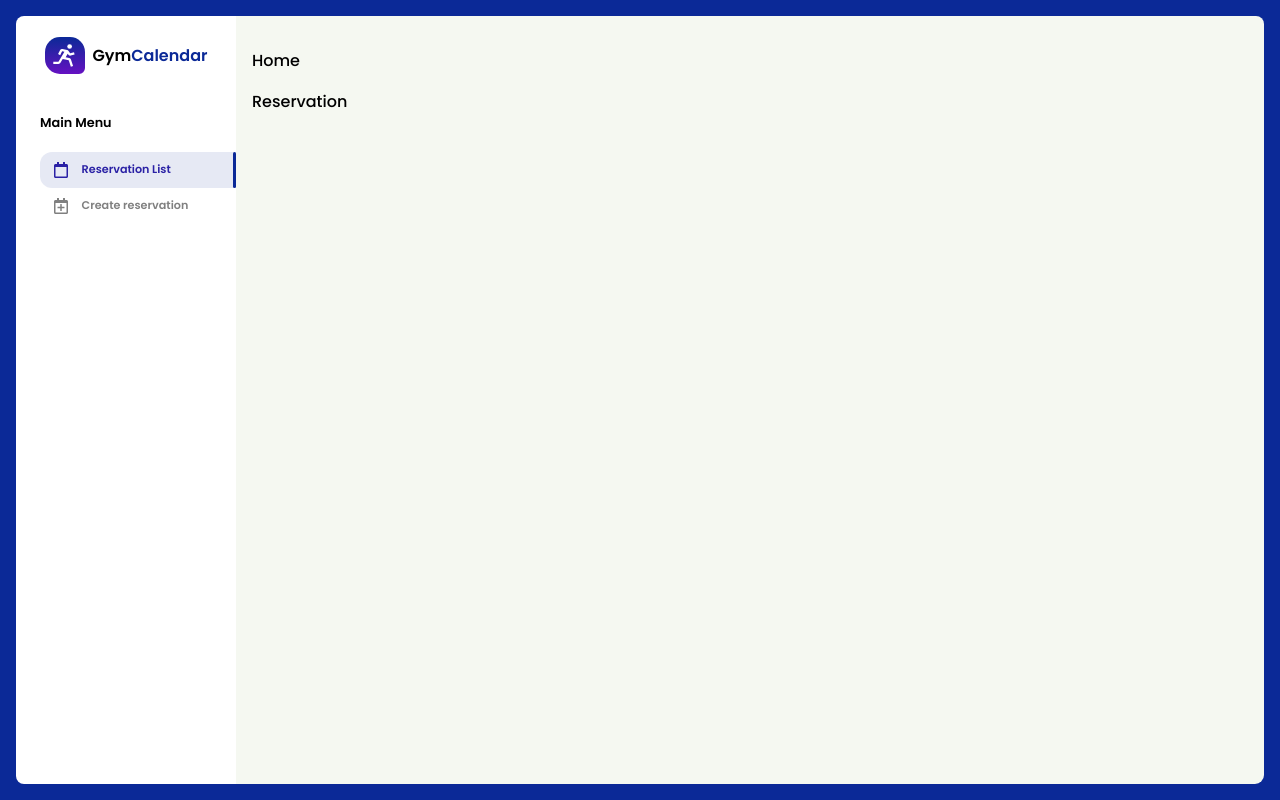
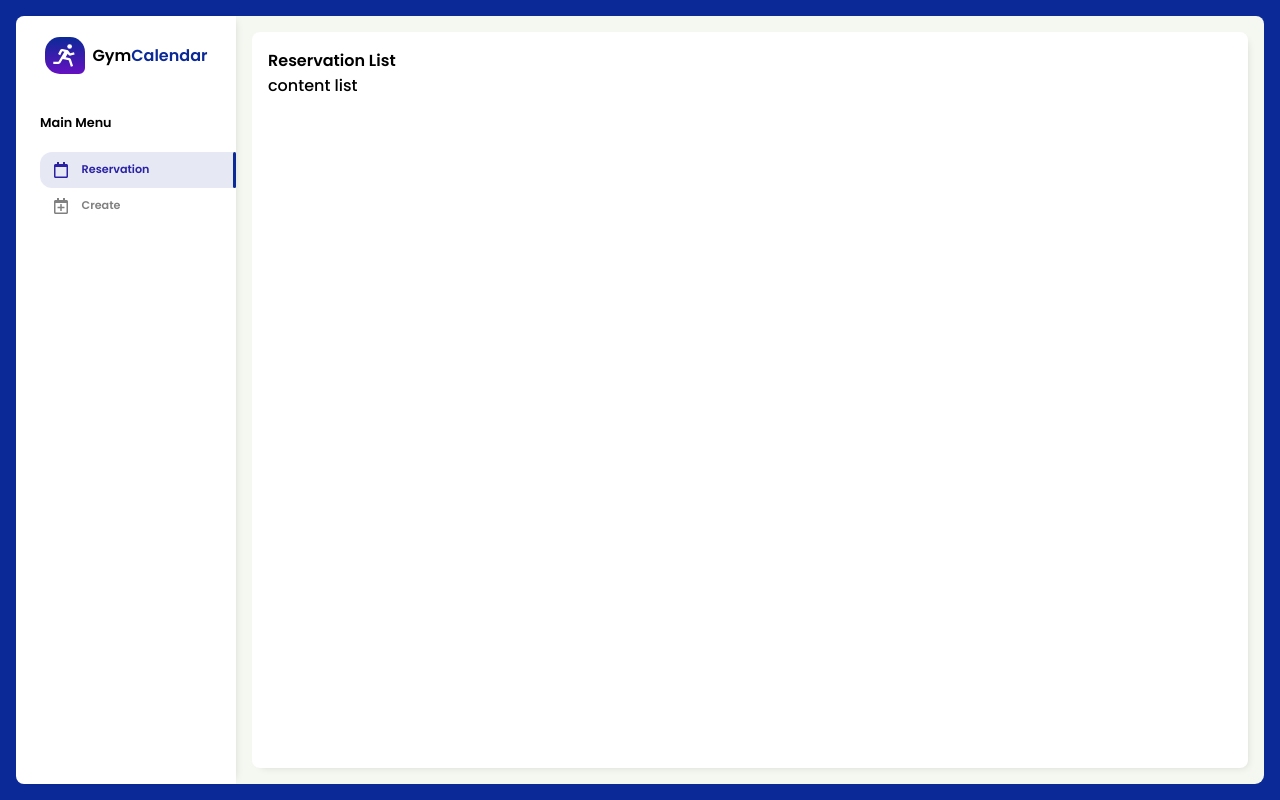
Before and after one commit to johanmeci/gym-reservation, a React (Vite) app: page / in a window 1280 px wide. Built offline with nearby package versions, Linux system fonts and the light colour scheme.

Commit message:
Update styles components

```diff
--- a/src/components/Calendar.jsx
+++ b/src/components/Calendar.jsx
@@ -2,7 +2,7 @@ import React from "react";
 
 const Calendar = () => {
   return (
-    <p>Calendar</p>
+    <p>form calendar</p>
   );
 }
 
--- a/src/components/Reservation.jsx
+++ b/src/components/Reservation.jsx
@@ -2,7 +2,7 @@ import React from "react";
 
 const Reservation = () => {
   return (
-    <p>Reservation</p>
+    <p>content list</p>
   );
 }
 
--- a/src/components/Sidebar.jsx
+++ b/src/components/Sidebar.jsx
@@ -13,8 +13,8 @@ const Sidebar = () => {
         <span className="logoName">Gym<span className="txtLogo">Calendar</span></span>
       </div>
       <p className="navbarTitle">Main Menu</p>
-      <NavLink className={(navData) => "linkMenu " + (navData.isActive ? "active" : "")} to="/"><FaRegCalendar/> Reservation List</NavLink>
-      <NavLink className={(navData) => "linkMenu " + (navData.isActive ? "active" : "")} to="/create"><FaRegCalendarPlus/> Create reservation</NavLink>
+      <NavLink className={(navData) => "linkMenu " + (navData.isActive ? "active" : "")} to="/"><FaRegCalendar/> Reservation</NavLink>
+      <NavLink className={(navData) => "linkMenu " + (navData.isActive ? "active" : "")} to="/create"><FaRegCalendarPlus/> Create</NavLink>
     </Navbar>
   );
 }
--- a/src/pages/Home.jsx
+++ b/src/pages/Home.jsx
@@ -1,13 +1,15 @@
 import React from "react";
 import Reservation from "../components/Reservation";
 
-import { Container } from "../styles/LayoutStyles";
+import { Container, PanelContainer, TitlePanel } from "../styles/LayoutStyles";
 
 const Home = () => {
   return (
     <Container>
-      <p>Home</p>
-      <Reservation/>
+      <PanelContainer>
+        <TitlePanel>Reservation List</TitlePanel>
+        <Reservation/>
+      </PanelContainer>
     </Container>
   );
 }
--- a/src/pages/create/CreateReservation.jsx
+++ b/src/pages/create/CreateReservation.jsx
@@ -1,13 +1,15 @@
 import React from "react";
 import Calendar from "../../components/Calendar";
 
-import { Container } from "../../styles/LayoutStyles";
+import { Container, PanelContainer, TitlePanel } from "../../styles/LayoutStyles";
 
 const CreateReservation = () => {
   return (
     <Container>
-      <p>Form create reservation</p>
-      <Calendar />
+      <PanelContainer>
+        <TitlePanel>Calendar</TitlePanel>
+        <Calendar />
+      </PanelContainer>
     </Container>
   );
 }
--- a/src/styles/LayoutStyles.js
+++ b/src/styles/LayoutStyles.js
@@ -12,11 +12,12 @@ export const MainContainer = styled.main`
 `;
 
 export const Navbar = styled.nav`
-
   background-color: white;
   border-radius: 8px 0 0 8px;
   color: black;
   padding-top: 1.3rem;
+  box-shadow: 4px 0 8px -5px rgb(0 0 0 / 14%);
+  z-index: 10;
 
   .containerLogo {
     display: flex;
@@ -100,3 +101,20 @@ export const Container = styled.div`
   background-color: ${props => props.theme.colors.colorWhite};
   border-radius: 0 8px 9px 0;
 `;
+
+export const PanelContainer = styled.div`
+  background-color: white;
+  height: 100%;
+  padding: 1rem;
+  box-sizing: border-box;
+  border-radius: 8px;
+  box-shadow: 4px 4px 8px -5px rgb(0 0 0 / 14%);
+
+  p {
+    margin: 0;
+  }
+`;
+
+export const TitlePanel = styled.h4`
+  margin: 0;
+`;
```
